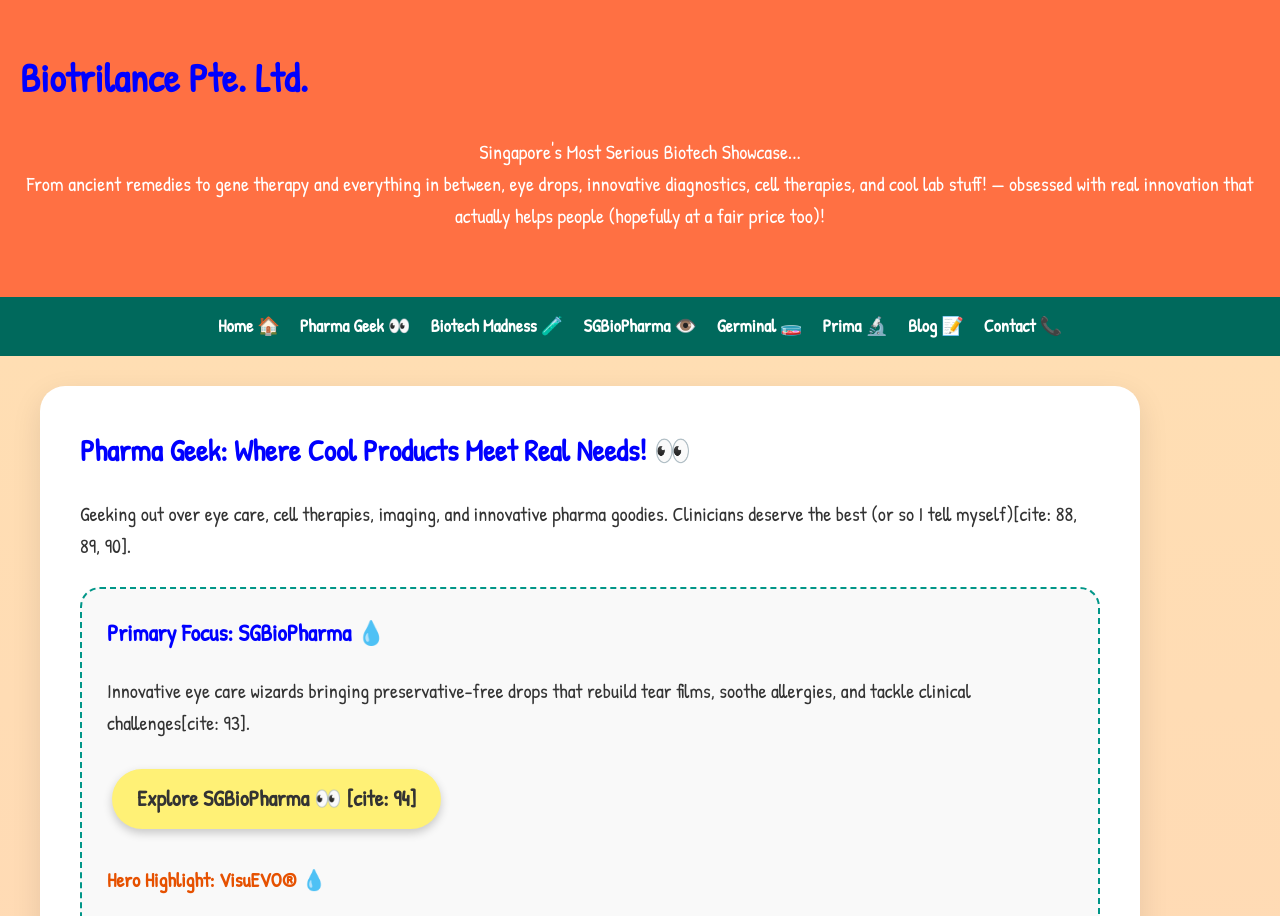
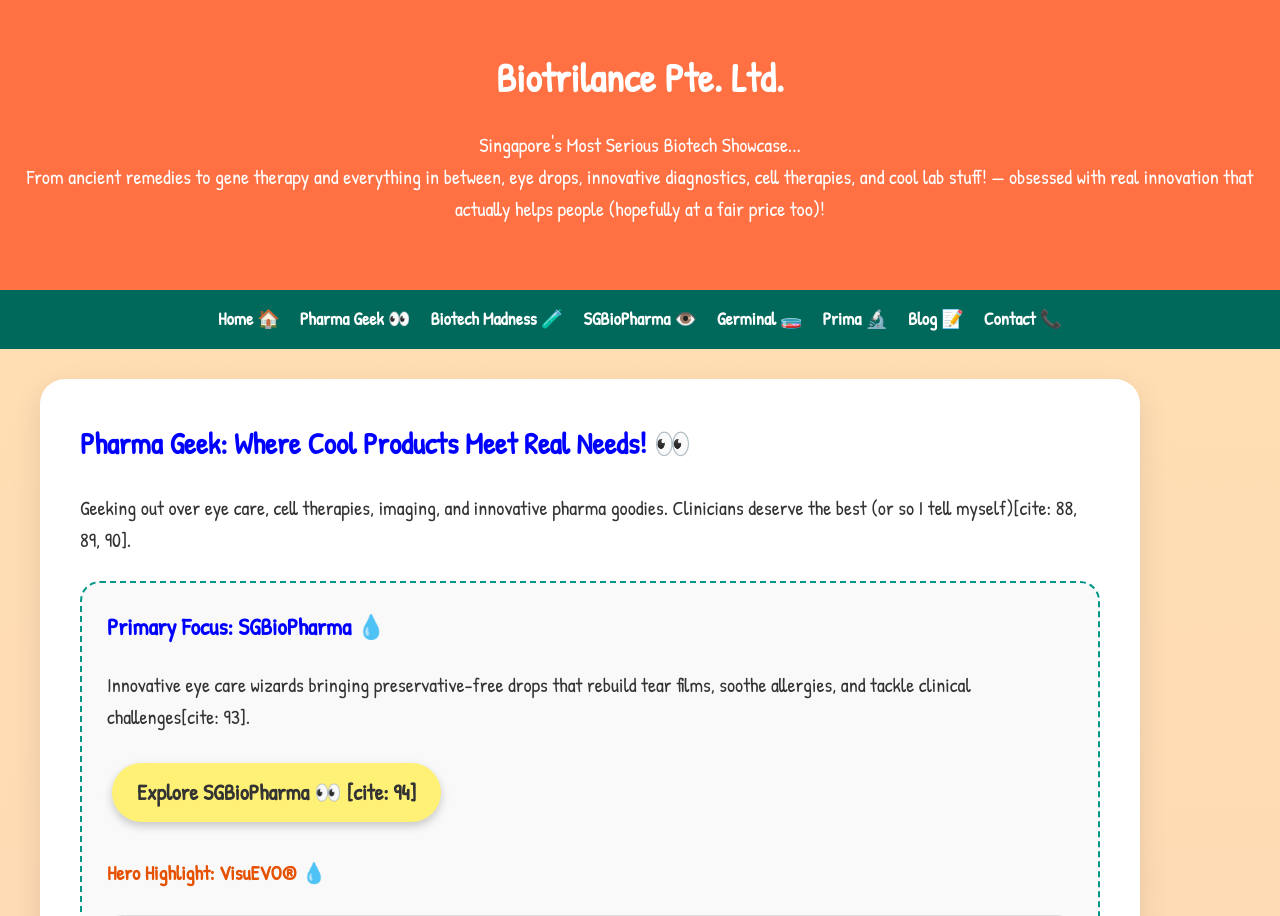
Before and after one commit to Biotrilance/biotrilance.github.io, a Jekyll site: the page built from index.md, in a window 1280 px wide. Shown: the top 916 px of the page. Built offline with Jekyll 4.4.1, drawn with Linux system fonts in a browser that asks for light colours; grey boxes are pictures that could not be loaded.

Commit message:
Update style.css

```diff
--- a/assets/css/style.css
+++ b/assets/css/style.css
@@ -1,122 +1,132 @@
-/* --- BIOTRILANCE MASTER: POLISHED LEFT-ALIGN & 20PX --- */
+/* --- BIOTRILANCE MASTER: CENTRALIZED HEADER & LEFT-ALIGNED CONTENT --- */
 
 body {
-  font-family: 'Patrick Hand', cursive; /* */
+  font-family: 'Patrick Hand', cursive;
   margin: 0;
   padding: 0;
-  background: linear-gradient(to bottom, #ffe0b2, #ffccbc); /* */
+  background: linear-gradient(to bottom, #ffe0b2, #ffccbc);
   color: #333;
   line-height: 1.6;
-  font-size: 20px !important; /* Increased from 18px for better readability */
-  text-align: left; /* Aligned to the left as requested */
+  font-size: 20px !important;
+  text-align: left;
 }
 
+/* 1. UPDATED HEADER BLOCK: Centers the branding area */
 header {
-  background: #ff7043; /* */
+  background: #ff7043;
   padding: 45px 20px;
-  text-align: center; /* Header stays centered for branding */
   color: white;
   width: 100%;
   box-sizing: border-box;
+  text-align: center;
+  display: flex;
+  flex-direction: column;
+  align-items: center;
+}
+
+/* 2. NEW H1 BLOCK: Specifically centers the main title */
+h1 {
+  font-family: 'Patrick Hand', cursive;
+  color: white;
+  text-align: center;
+  margin: 0 auto;
+  width: 100%;
+}
+
+/* 3. UPDATED H2-H4 BLOCK: Keeps content headings on the left */
+h2, h3, h4 {
+  font-family: 'Patrick Hand', cursive;
+  color: #0000FF;
+  text-align: left;
+  margin-top: 0;
 }
 
 nav {
-  background: #00695c; /* */
+  background: #00695c;
   padding: 15px;
   display: flex;
-  justify-content: center; /* Navigation stays centered for balance */
+  justify-content: center;
   gap: 20px;
   width: 100%;
   box-sizing: border-box;
 }
 
 nav a {
-  color: white; /* */
+  color: white;
   text-decoration: none;
   font-weight: bold;
   font-size: 18px !important;
 }
 
-/* THE LEFT-ALIGNED CONTENT CARD */
 section {
   padding: 40px;
   max-width: 1100px;
-  /* margin-left: 40px ensures it isn't stuck to the very edge */
   margin: 30px 40px;
   background: white;
   border-radius: 25px;
-  box-shadow: 0 10px 30px rgba(0,0,0,0.1); /* */
+  box-shadow: 0 10px 30px rgba(0,0,0,0.1);
   box-sizing: border-box;
   text-align: left;
 }
 
-h1, h2, h3, h4 {
-  font-family: 'Patrick Hand', cursive; /* */
-  color: #0000FF; /* Blue headers for brand consistency */
-  text-align: left;
-  margin-top: 0;
-}
-
 .highlight-card {
-  background: #f9f9f9; /* */
+  background: #f9f9f9;
   padding: 25px;
   border-radius: 20px;
   margin: 25px 0;
-  border: 2px dashed #009688; /* */
+  border: 2px dashed #009688;
 }
 
 .highlight-card h4 {
   margin-top: 0;
-  color: #e65100; /* */
+  color: #e65100;
 }
 
 .product-subcard {
-  background: #fff; /* */
+  background: #fff;
   padding: 20px;
   border-radius: 15px;
   margin: 20px 0;
-  border: 1px solid #ddd; /* */
+  border: 1px solid #ddd;
 }
 
 .button {
   display: inline-block;
   padding: 12px 25px;
-  background: #fff176; /* */
+  background: #fff176;
   color: #333;
   text-decoration: none;
   border-radius: 50px;
   font-size: 1.1em !important;
   font-weight: bold;
-  box-shadow: 0 4px 10px rgba(0,0,0,0.2); /* */
+  box-shadow: 0 4px 10px rgba(0,0,0,0.2);
   margin: 10px 5px;
 }
 
 .button:hover {
-  background: #ffb74d; /* */
+  background: #ffb74d;
 }
 
 img {
   max-width: 100%;
-  border-radius: 15px; /* */
+  border-radius: 15px;
   margin: 20px 0;
   display: block;
 }
 
 footer {
-  background: #004d40; /* */
+  background: #004d40;
   color: white;
   text-align: center;
   padding: 30px 20px;
   margin-top: 40px;
   width: 100%;
-  box-sizing: border-box;
 }
 
-/* SIDE-BY-SIDE GALLERY FOR MEMES/CARTOONS */
 .image-gallery {
   display: flex;
   gap: 15px;
-  justify-content: flex-start; /* Aligned gallery items to the left */
+  justify-content: flex-start;
   flex-wrap: wrap;
   margin-top: 20px;
 }
@@ -128,7 +138,6 @@ footer {
   object-fit: contain;
 }
 
-/* MOBILE ADJUSTMENTS */
 @media (max-width: 600px) {
   section {
     margin: 20px 10px;
```
